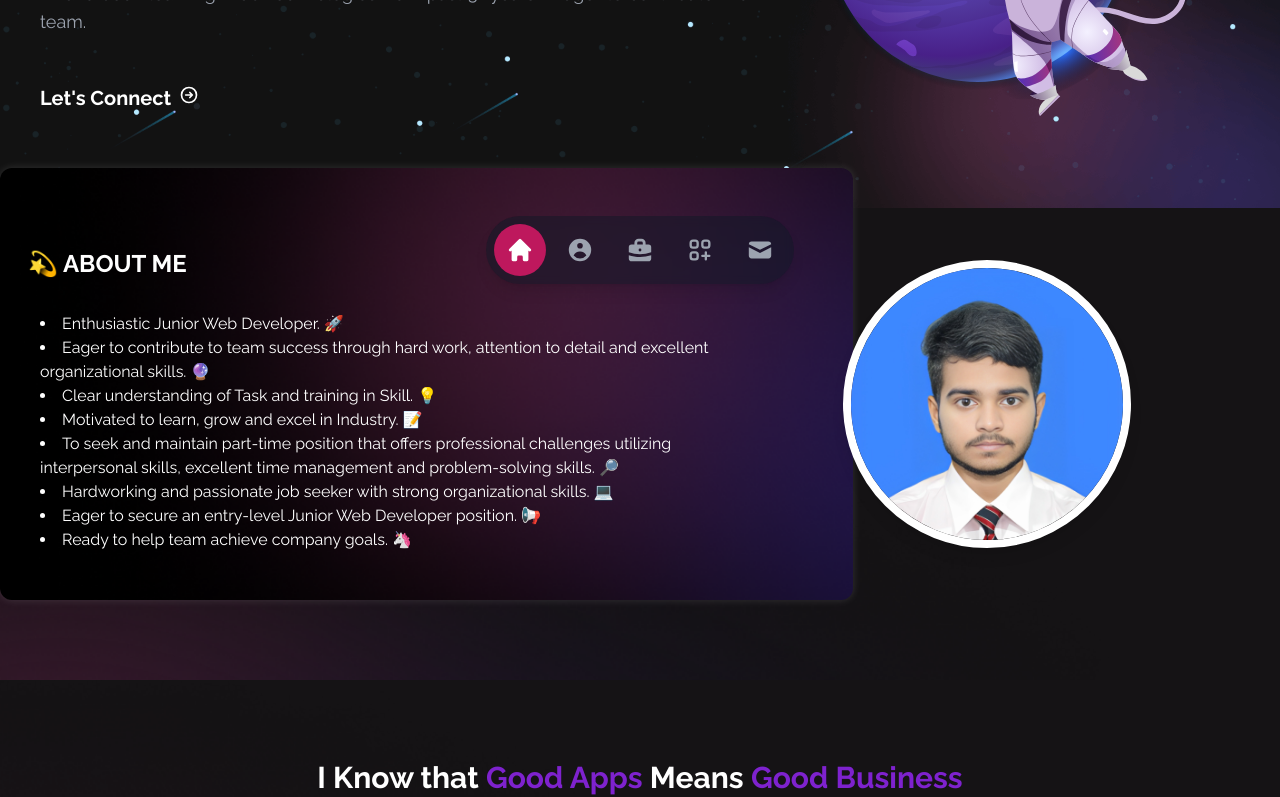
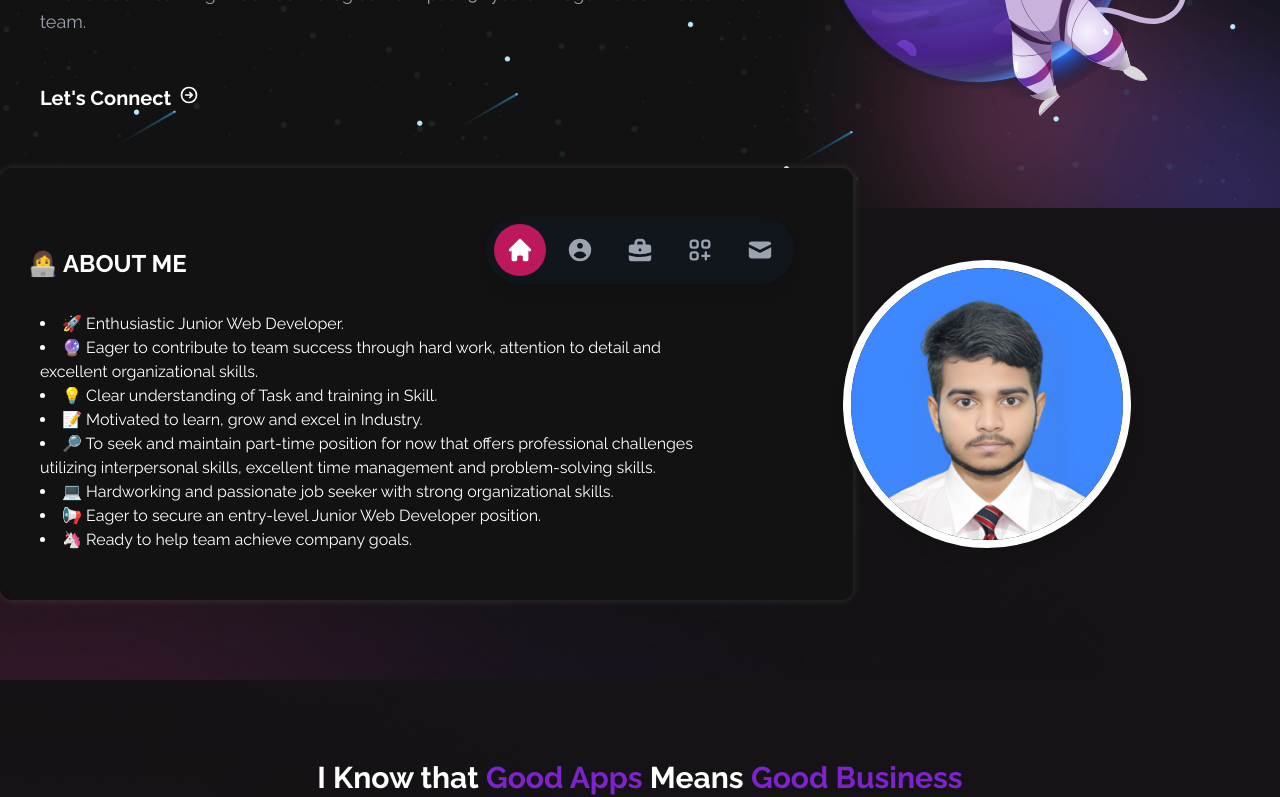
Before and after one commit to MdTehseenKhan/portfolio, a Next.js app: page / in a window 1280 px wide. Shown: the part 476-1273 px from the top of the page. Built offline with nearby package versions, Linux system fonts and the light colour scheme.

Commit message:
About Gradient to Flat and Contact form  loading

```diff
--- a/components/About.jsx
+++ b/components/About.jsx
@@ -9,26 +9,26 @@ const About = () => {
         <div className={styles.aboutContainer}>
           <div className={styles.aboutBox}>
             <div className={styles.details}>
-              <h1 className={styles.afterLine}>💫 About Me</h1>
+              <h1 className={styles.afterLine}>👩‍💻 About Me</h1>
               <ul className={styles.list}>
-                <li>Enthusiastic Junior Web Developer. 🚀</li>
+                <li>🚀 Enthusiastic Junior Web Developer.</li>
                 <li>
-                  Eager to contribute to team success through hard work, attention to detail and excellent
-                  organizational skills. 🔮
+                  🔮 Eager to contribute to team success through hard work, attention to detail and excellent
+                  organizational skills.
                 </li>
-                <li>Clear understanding of Task and training in Skill. 💡</li>
-                <li>Motivated to learn, grow and excel in Industry. 📝</li>
+                <li>💡 Clear understanding of Task and training in Skill.</li>
+                <li>📝 Motivated to learn, grow and excel in Industry.</li>
                 <li>
-                  To seek and maintain part-time position that offers professional challenges utilizing interpersonal
-                  skills, excellent time management and problem-solving skills. 🔎
+                  🔎 To seek and maintain part-time position for now that offers professional challenges utilizing
+                  interpersonal skills, excellent time management and problem-solving skills.
                 </li>
-                <li>Hardworking and passionate job seeker with strong organizational skills. 💻</li>
-                <li>Eager to secure an entry-level Junior Web Developer position. 📢</li>
-                <li>Ready to help team achieve company goals. 🦄</li>
+                <li>💻 Hardworking and passionate job seeker with strong organizational skills.</li>
+                <li>📢 Eager to secure an entry-level Junior Web Developer position.</li>
+                <li>🦄 Ready to help team achieve company goals.</li>
               </ul>
             </div>
             <div className={styles.profilePic}>
-              <div className="">
+              <div>
                 <Image src="/profile-pic.jpg" alt="profile pic" fill />
               </div>
             </div>
--- a/components/Footer.jsx
+++ b/components/Footer.jsx
@@ -1,4 +1,4 @@
-import { useRef } from "react"
+import { useRef, useState } from "react"
 import Image from "next/image"
 import { toast } from "react-hot-toast"
 
@@ -10,9 +10,11 @@ import styles from "@/styles/Footer.module.css"
 
 const Footer = () => {
   const formRef = useRef()
+  const [isLoading, setIsLoading] = useState(false)
 
   function handleSubmit(e) {
     e.preventDefault()
+    setIsLoading(true)
 
     emailjs
       .sendForm(
@@ -33,6 +35,7 @@ const Footer = () => {
           toast.error("Something went wrong!")
         }
       )
+      .finally(() => setIsLoading(false))
   }
 
   return (
@@ -70,8 +73,8 @@ const Footer = () => {
                 <textarea required minLength={5} name="message"></textarea>
               </label>
 
-              <button type="submit" className={styles.contactBtn}>
-                Send Message
+              <button type="submit" className={styles.contactBtn} disabled={isLoading}>
+                {isLoading ? "Sending..." : "Send Message"}
               </button>
             </form>
 
--- a/pages/confidential.js
+++ b/pages/confidential.js
@@ -22,17 +22,14 @@ export default function Confidential() {
         <div
           className="
           max-w-sm
-          bg-black
-          bg-[url('/color-sharp2.png')]
-          bg-cover
-          bg-no-repeat
+          bg-[#121212]
           rounded-md
-          shadow-md
+          shadow-[0_0_8px_#fff2]
           p-7
         "
         >
-          <h1 className="uppercase text-white text-2xl font-bold">
-            Note
+          <h1 className="pb-3 uppercase text-white text-2xl font-bold">
+            📝 Note
           </h1>
           <p className="text-sm text-gray-400 text-justify">
             I'm pleased to inform you that I've successfully completed this project for a client.
--- a/styles/About.module.css
+++ b/styles/About.module.css
@@ -10,7 +10,7 @@
   @apply w-full flex flex-col lg:flex-row justify-center items-center;
 }
 .details {
-  @apply -mt-10 w-full lg:w-4/6 py-20 px-10 pb-44 lg:pb-10 lg:pr-32 bg-black shadow-[0_0_8px_#fff2] bg-[url('/color-sharp2.png')] bg-cover bg-no-repeat bg-right rounded-xl;
+  @apply -mt-10 w-full lg:w-4/6 py-20 px-10 pb-44 lg:pb-10 lg:pr-32 shadow-[0_0_8px_#fff2] rounded-xl bg-[#121212];
 }
 .afterLine {
   @apply uppercase mb-8 text-2xl font-bold relative -ml-3;
```
